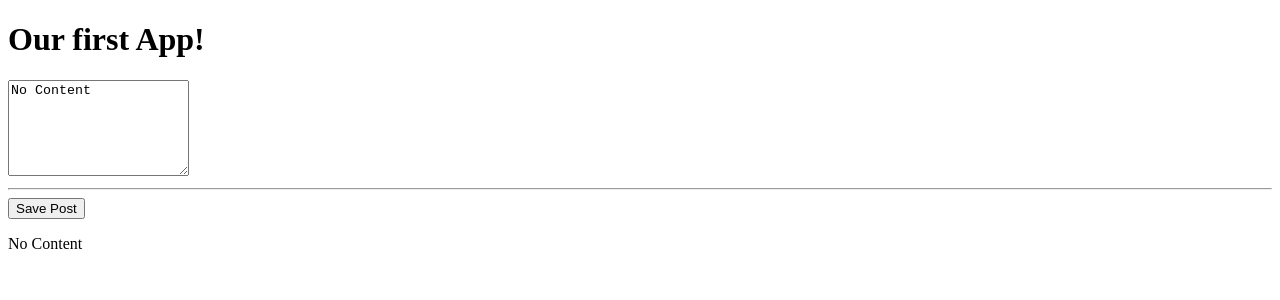
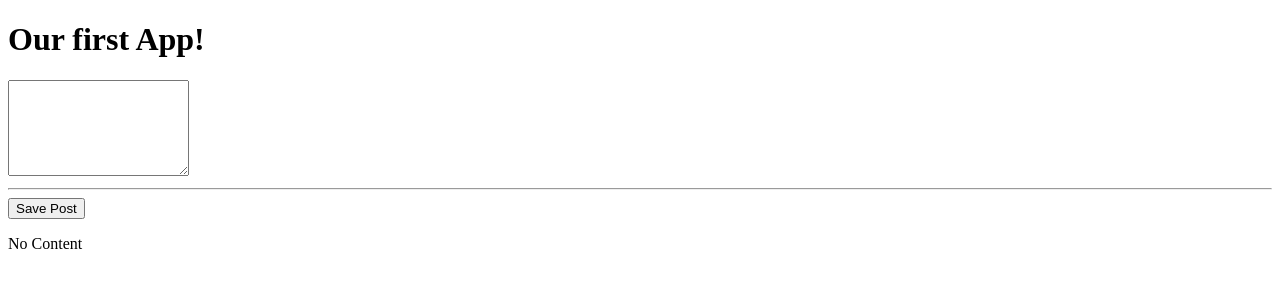
Before and after one commit to bhazeltn/mean-course, an Angular app: page / in a window 1280 px wide. Shown: the top 300 px of the page. Built offline with nearby package versions, Linux system fonts and the light colour scheme.

Commit message:
Added 2 way binding to post create

```diff
--- a/src/app/app.module.ts
+++ b/src/app/app.module.ts
@@ -1,5 +1,6 @@
 import { BrowserModule } from '@angular/platform-browser';
 import { NgModule } from '@angular/core';
+import { FormsModule } from '@angular/forms';
 
 import { AppComponent } from './app.component';
 import { PostCreateComponent } from './posts/post-create/post-create.component';
@@ -10,7 +11,8 @@
     PostCreateComponent
   ],
   imports: [
-    BrowserModule
+    BrowserModule,
+    FormsModule
   ],
   providers: [],
   bootstrap: [AppComponent]
--- a/src/app/posts/post-create/post-create.component.html
+++ b/src/app/posts/post-create/post-create.component.html
@@ -1,4 +1,4 @@
-<textarea rows="6" [value]="newPost"></textarea>
+<textarea rows="6" [(ngModel)]="enteredValue"></textarea>
 <hr />
-<button (click)="onAddPost()">Save Post</button>
+<button (click)="onAddPost(enteredValue)">Save Post</button>
 <p>{{ newPost }}</p>
--- a/src/app/posts/post-create/post-create.component.ts
+++ b/src/app/posts/post-create/post-create.component.ts
@@ -1,12 +1,14 @@
 import { Component } from '@angular/core';
+import { post } from 'selenium-webdriver/http';
 
 @Component({
   selector: 'app-post-create',
   templateUrl: './post-create.component.html'})
 export class PostCreateComponent {
   newPost = 'No Content';
+  enteredValue = '';
 
   onAddPost() {
-    this.newPost = 'The user\'s post';
+    this.newPost = this.enteredValue;
   }
 }
```
